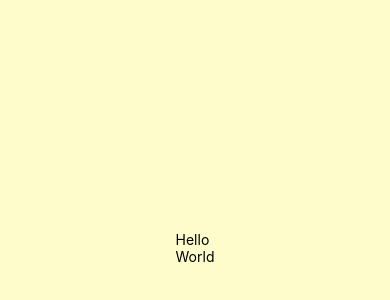
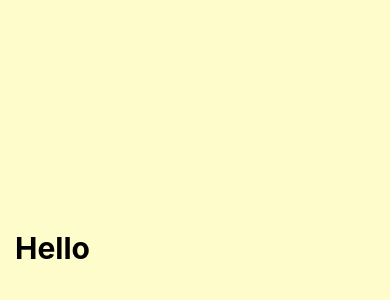
Before and after one commit to yannveeadapptor/my-weather-app, a React Native app: screen / in a window 390 px wide. Shown: the part 174-474 px from the top of the page. Built offline with nearby package versions, Linux system fonts and the light colour scheme.

Commit message:
M2L2 - Inline vs Stylesheet

```diff
--- a/App.tsx
+++ b/App.tsx
@@ -7,8 +7,8 @@
 
 function HelloWorld(props: HelloWorldProps){
   return (
-    <View>
-      <Text>Hello</Text>
+    <View style={helloWorldStyles.container}>
+      <Text style={helloWorldStyles.text}>Hello</Text>
       {props.shouldRenderWorld && <Text>World</Text>}
     </View>
   );
@@ -18,7 +18,7 @@
 export default function App() {
   return (
     <View style={styles.container}>
-      <HelloWorld shouldRenderWorld={true}/>
+      <HelloWorld shouldRenderWorld={false} />
       <StatusBar style="auto" />
     </View>
   );
@@ -32,3 +32,17 @@
     justifyContent: 'center',
   },
 });
+
+const helloWorldStyles = StyleSheet.create({
+  text:{
+    width:"100%",
+    textAlign:"left",
+    fontWeight:"bold",
+    fontSize:30,
+  },
+  container:{
+    width:"100%",
+    alignItems:"center",
+    padding:15
+  }
+})
```
